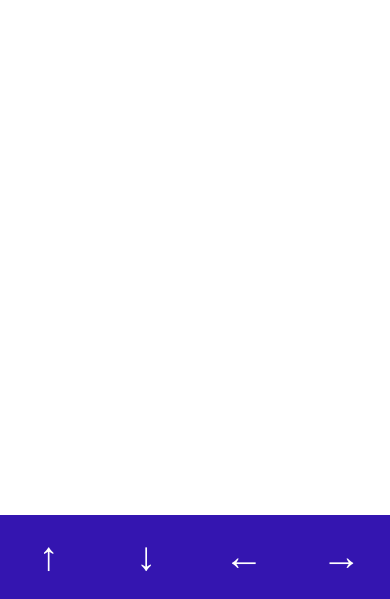
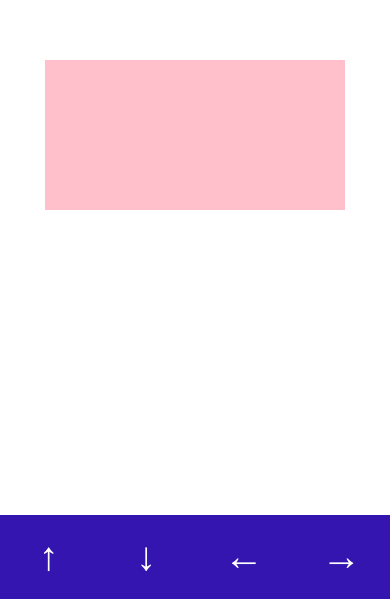
Before and after one commit to Luvolunov/snake.vanilla.webpack, a website built with webpack: page src/index.html in a window 390 px wide. Shown: the part 245-844 px from the top of the page. Built offline with nearby package versions, Linux system fonts and the light colour scheme.

Commit message:
refactored: canvas scalable

```diff
--- a/src/index.html
+++ b/src/index.html
@@ -8,7 +8,9 @@
 </head>
 <body>
     <div class="app">
-        <canvas id="canvas" class="canvas">Your device doesn't support our application</canvas>
+        <div class="canvas-outer">
+            <canvas id="canvas" class="canvas">Your device doesn't support our application</canvas>
+        </div>
         <div id="panel" class="panel">
             <a class="panel__btn" data-control-up>&#8593;</a>
             <a class="panel__btn" data-control-down>&#8595;</a>
--- a/src/index.scss
+++ b/src/index.scss
@@ -4,10 +4,16 @@ body {
     font-family: Arial, Calibri, sans-serif, sans;
 }
 
-.canvas{
-    display: block;
+.canvas-outer{
+    display: flex;
+    justify-content: center;
+    align-items: center;
     width: 100%;
     height: 100vh;
+}
+
+.canvas{
+    background-color: pink;
 }
 
 .panel{
@@ -15,7 +21,7 @@ body {
 }
 
 @media screen and (max-width: 600px){
-    .canvas{
+    .canvas-outer{
         height: 90vh;
     }
     .panel{
```
